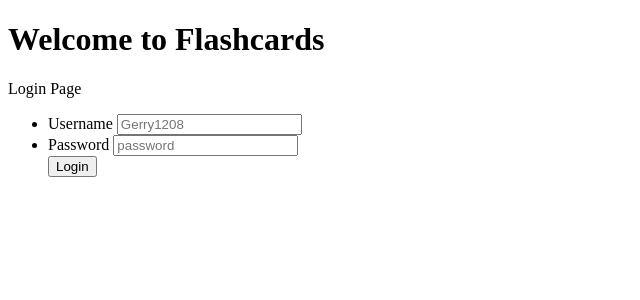
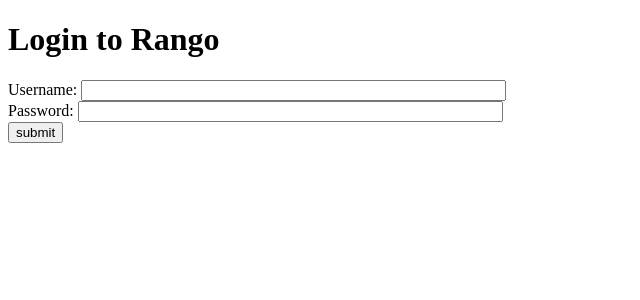
Before and after one commit to Gerry1208/Level4Project, a Django app: page /login/ in a window 1280 px wide. Shown: the top 300 px of the page, without its empty margins (0-640 px from the left). Run offline with Django 3.2, Linux system fonts and the light colour scheme.

Commit message:
changing login

```diff
--- a/templates/Login/login.html
+++ b/templates/Login/login.html
@@ -1,29 +1,22 @@
 <!DOCTYPE html>
 <html>
-<head>
-    <script>
-        function validateForm(){
-            var x = document.forms["login"]["username"].value;
-            if(x == null || x == ""){
-                alert("Please fill out the username");
-                return false
-            }
-        }
-    </script>
-</head>
-<body>
-    <h1>Welcome to Flashcards</h1>
-    <p>Login Page</p>
-    <section class="loginform cf">
-        <form name =login action="index_submit" method="get">
-            <ul>
-                <li><label for="username">Username</label>
-                <input type="text" name="username" placeholder="Gerry1208" required></li>
-                <li><label for ="password">Password</label>
-                <input type="password" name="password" placeholder="password" required></li>
-                <input type="submit" value="Login">
-            </ul>
+    <head>
+        <!-- Is anyone getting tired of repeatedly entering the header over and over?? -->
+        <title>Flashcards Login</title>
+    </head>
+
+    <body>
+        <h1>Login to Rango</h1>
+
+        <form id="login_form" method="post" action="/Login/">
+            {% csrf_token %}
+            Username: <input type="text" name="username" value="" size="50" />
+            <br />
+            Password: <input type="password" name="password" value="" size="50" />
+            <br />
+
+            <input type="submit" value="submit" />
         </form>
-    </section>
-</body>
+
+    </body>
 </html>
```
